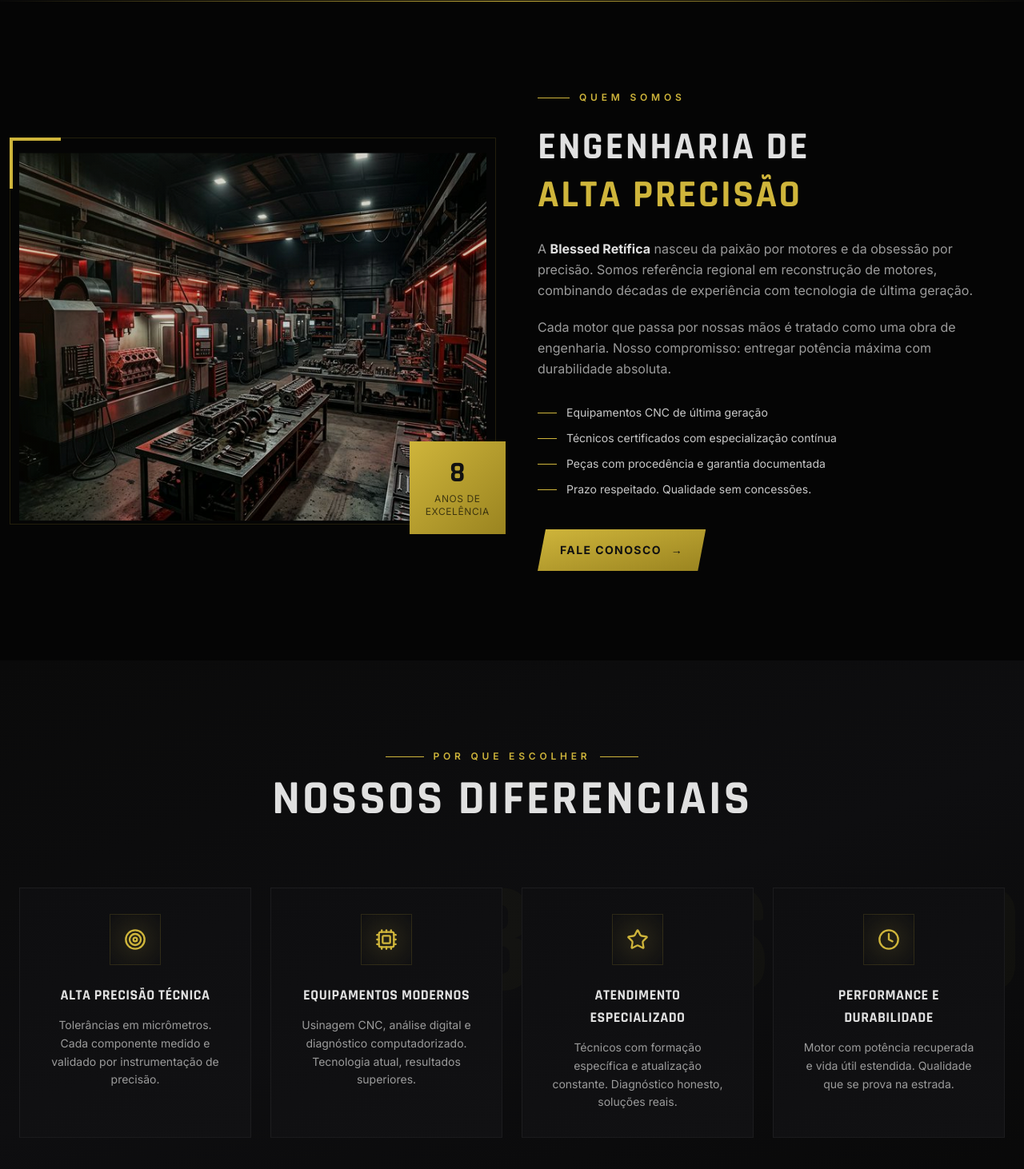
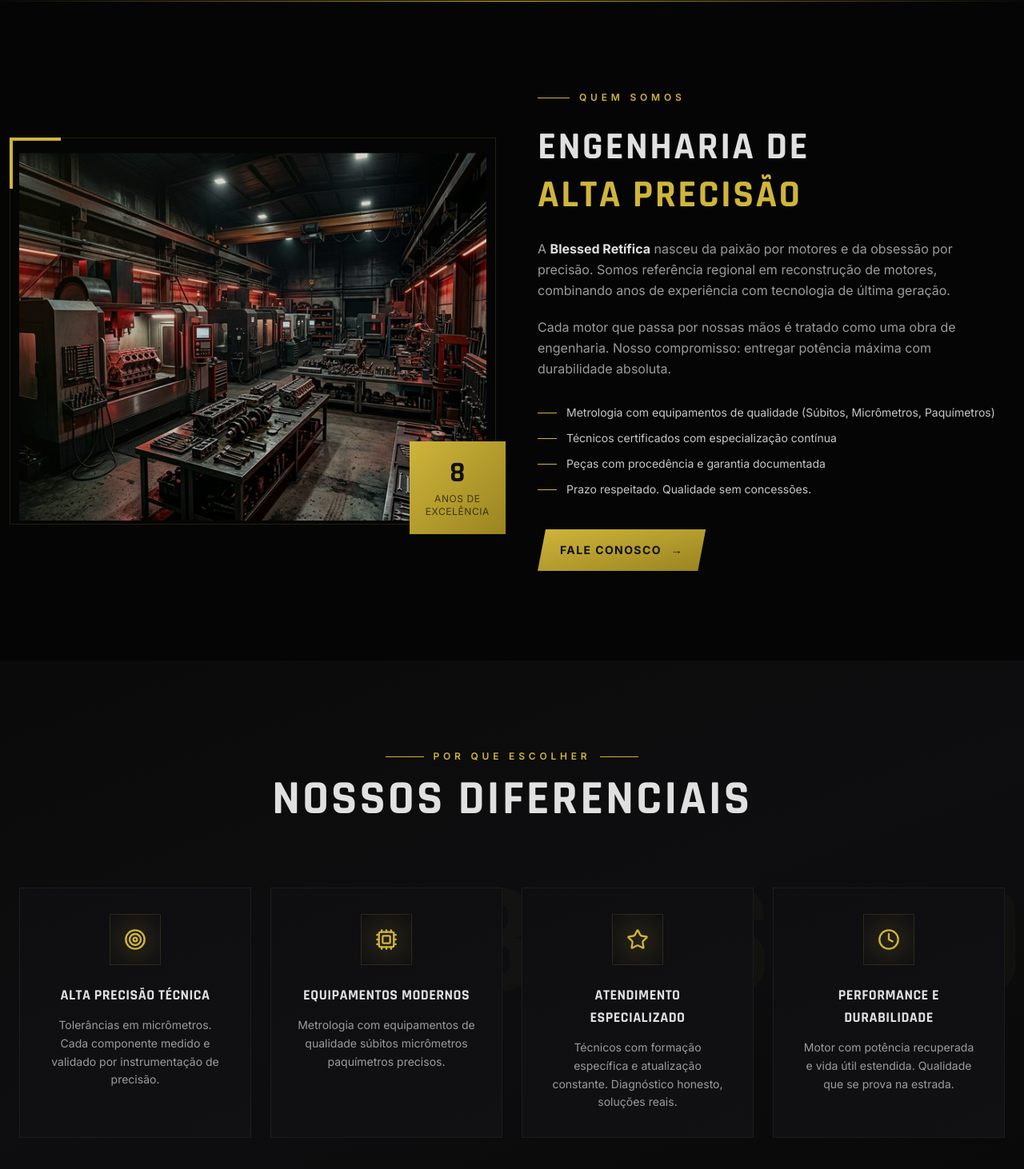
Before and after one commit to LuisGustavoCassioli/retifica-testes, a React (Vite) app: page / in a window 1280 px wide. Shown: the part 1657-3119 px from the top of the page at 80% size. Built offline with nearby package versions, Linux system fonts and the light colour scheme.

Commit message:
feat: refine terminology (decades to years), update metrology equipment details, and finalize contact emails

```diff
--- a/src/components/About.tsx
+++ b/src/components/About.tsx
@@ -95,7 +95,7 @@ export default function About() {
                         <p className="text-base leading-relaxed mb-5" style={{ color: '#9b9b9b' }}>
                             A <span style={{ color: '#e0e0e0', fontWeight: 700 }}>Blessed Retífica</span> nasceu da
                             paixão por motores e da obsessão por precisão. Somos referência regional em reconstrução
-                            de motores, combinando décadas de experiência com tecnologia de última geração.
+                            de motores, combinando anos de experiência com tecnologia de última geração.
                         </p>
 
                         <p className="text-base leading-relaxed mb-8" style={{ color: '#9b9b9b' }}>
@@ -106,7 +106,7 @@ export default function About() {
                         {/* KPI list */}
                         <div className="space-y-3 mb-10">
                             {[
-                                'Equipamentos CNC de última geração',
+                                'Metrologia com equipamentos de qualidade (Súbitos, Micrômetros, Paquímetros)',
                                 'Técnicos certificados com especialização contínua',
                                 'Peças com procedência e garantia documentada',
                                 'Prazo respeitado. Qualidade sem concessões.',
--- a/src/components/Differentials.tsx
+++ b/src/components/Differentials.tsx
@@ -11,7 +11,7 @@ const items = [
     {
         icon: Cpu,
         title: 'Equipamentos Modernos',
-        description: 'Usinagem CNC, análise digital e diagnóstico computadorizado. Tecnologia atual, resultados superiores.',
+        description: 'Metrologia com equipamentos de qualidade súbitos micrômetros paquímetros precisos.',
     },
     {
         icon: Star,
```
